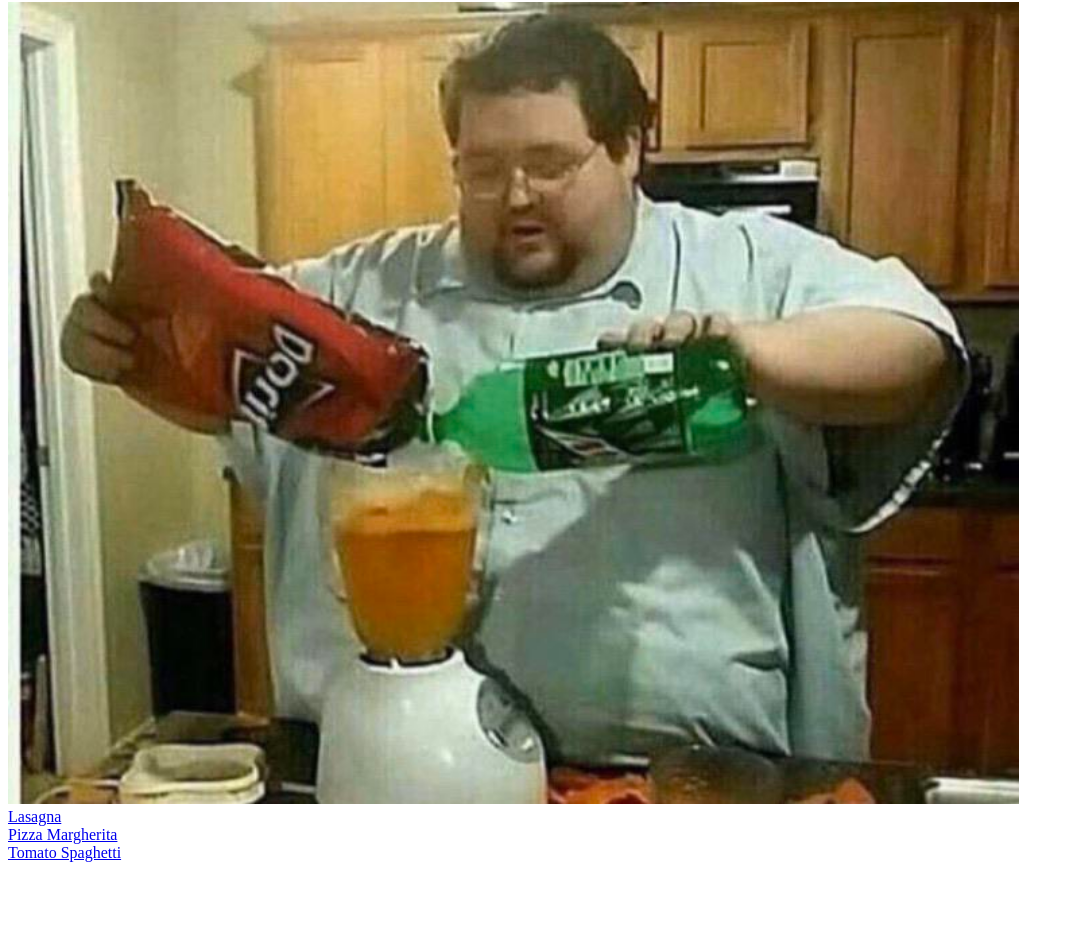
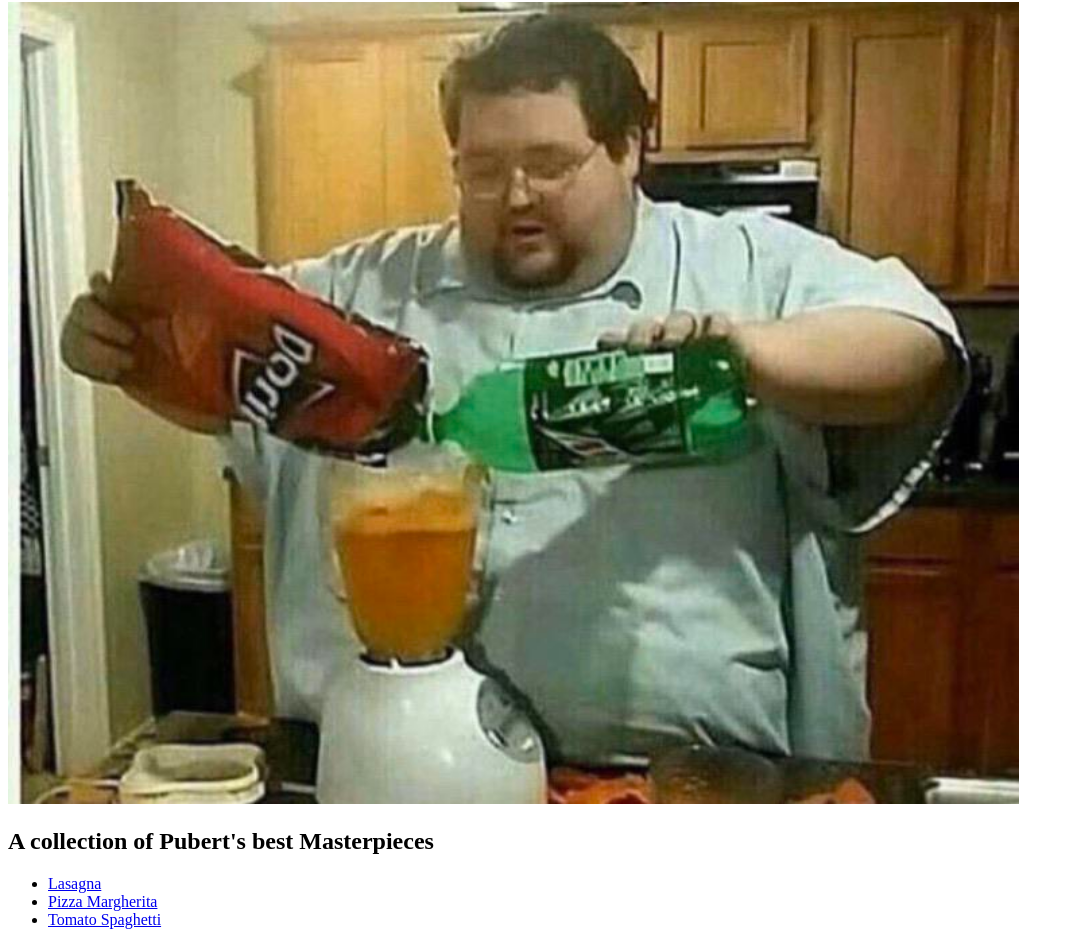
Before and after one commit to zecm/odin-recipes, a plain HTML site: page index.html in a window 1280 px wide. Shown: the part 78-1023 px from the top of the page, without its empty margins (0-1074 px from the left). Before the commit the page ends 948 px from the top, so only its background shows below. Drawn offline with Linux system fonts and the light colour scheme.

Commit message:
Modify list of recipes and add list's title

```diff
--- a/index.html
+++ b/index.html
@@ -10,9 +10,13 @@
 
 <h1>Pubert's Marvelous Recipes</h1>
 <img src = "images/pubert.jpg" alt="Pubert in action" style="width:80%;height:80%;"> <br>
-<a href="recipes/lasagna.html">Lasagna</a> <br>
-<a href="recipes/pizza.html">Pizza Margherita</a> <br>
-<a href="recipes/tomatoSpaghetti.html">Tomato Spaghetti</a>
+
+<h2>A collection of Pubert's best Masterpieces</h2>
+<ul>
+    <li><a href="recipes/lasagna.html">Lasagna</a></li>
+    <li><a href="recipes/pizza.html">Pizza Margherita</a></li>
+    <li><a href="recipes/tomatoSpaghetti.html">Tomato Spaghetti</a></li>
+</ul>
 
 </body>
 
```
